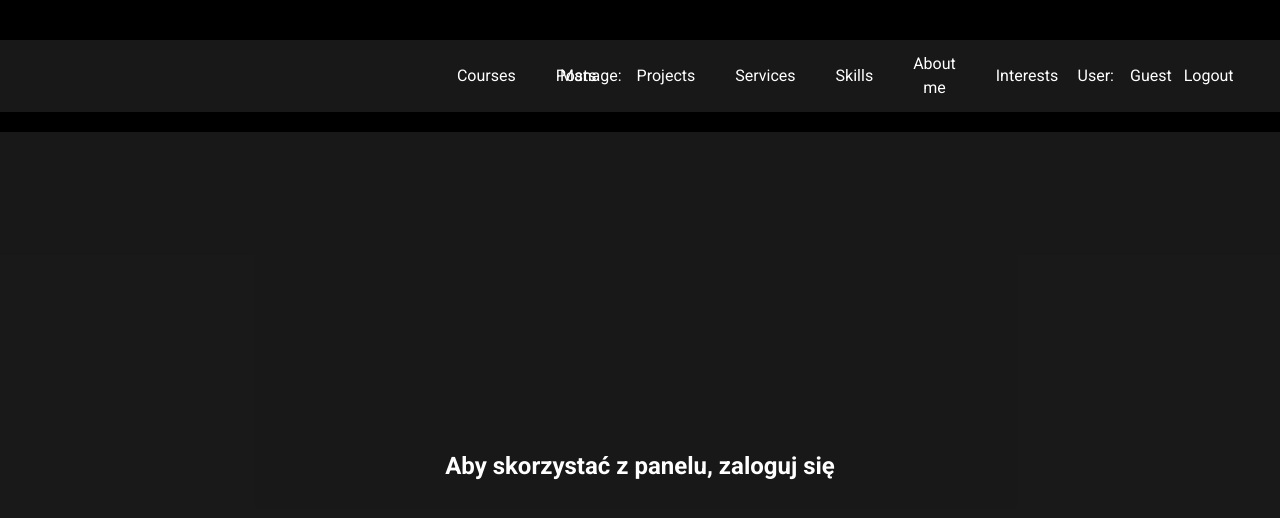
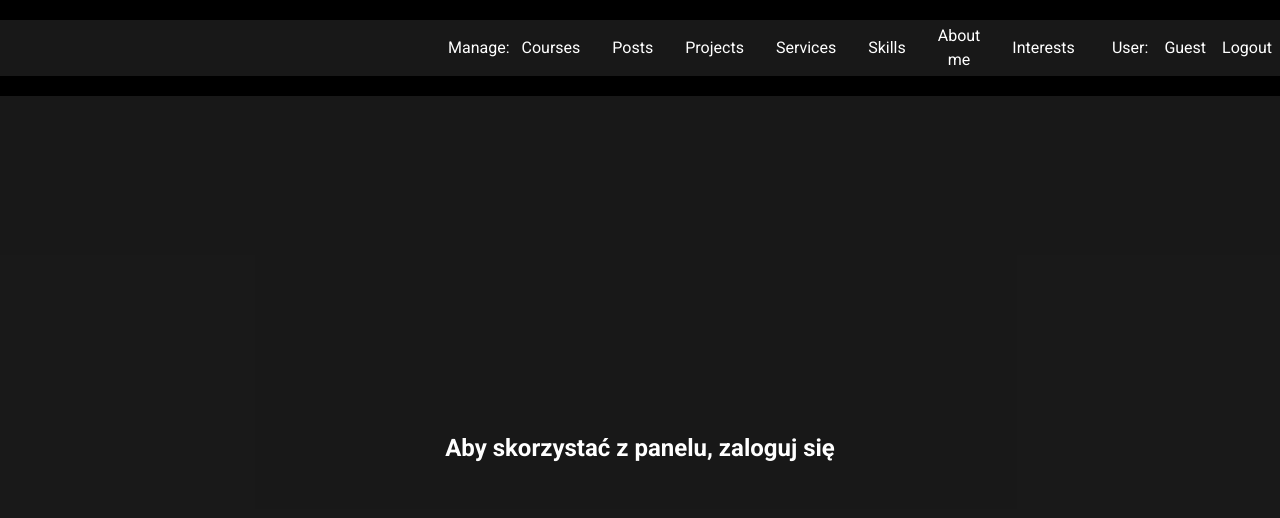
Before and after one commit to matej2314/my-portfolio, a React (Vite) app in the folder Frontend/: page /cms in a window 1280 px wide. Shown: the top 518 px of the page. Built offline with nearby package versions, Linux system fonts and the light colour scheme; no server answers.

Commit message:
changes in styling and in new cms sections

```diff
--- a/Frontend/src/components/cms/cms-components/CmsMenu.jsx
+++ b/Frontend/src/components/cms/cms-components/CmsMenu.jsx
@@ -6,6 +6,7 @@ import { cmsComponents } from './cms-componenst-styles';
 export default function CmsMenu({ handleSelected }) {
     const { user, logout, isAuthenticated } = useContext(AuthContext);
     const navigate = useNavigate();
+
 
     const handleLogOut = async () => {
         try {
@@ -20,6 +21,7 @@ export default function CmsMenu({ handleSelected }) {
     return (
 
         <div className={cmsComponents.cmsMenu.wrapper}>
+            <div className='w-full h-fit flex justify-stretch items-center pl-[28rem]'>
                 <h2 className={cmsComponents.cmsMenu.h2}>Manage:</h2>
                 <ul className={cmsComponents.cmsMenu.ul}>
                     <li className={cmsComponents.cmsMenu.li}><button disabled={!isAuthenticated} onClick={() => handleSelected('courses')}>Courses</button></li>
@@ -30,19 +32,17 @@ export default function CmsMenu({ handleSelected }) {
                     <li className={cmsComponents.cmsMenu.li}><button disabled={!isAuthenticated} onClick={() => handleSelected('about')}>About me</button></li>
                     <li className={cmsComponents.cmsMenu.li}><button disabled={!isAuthenticated} onClick={() => handleSelected('interests')}>Interests</button></li>
                 </ul>
+            </div>
+            <div className={cmsComponents.cmsMenu.userDiv}>
+                <span className='w-fit h-fit'>User:</span>
                 {user && user.userName ? (
-                <div className={cmsComponents.cmsMenu.userDiv}>
-                    <span>User:</span>
-                    <span>{user.userName}</span>
+                    <p className='w-fit h-fit'>{user.userName}</p>
+                ) : (
+                    <p className='w-fit h-fit'>Guest</p>
+                )}
+                <div className='w-fit h-fit flex justify-center'>
+                    <button onClick={handleLogOut} className={cmsComponents.cmsMenu.logOutBtn}>Logout</button>
                 </div>
-            ) : (
-                <div className={cmsComponents.cmsMenu.userDiv}>
-                    <span>User:</span>
-                    <span>Guest</span>
-                </div>
-            )}
-            <div className='w-full h-fit'>
-                <button onClick={handleLogOut} className={cmsComponents.cmsMenu.logOutBtn}>Logout</button>
             </div>
         </div>
     );
--- a/Frontend/src/components/cms/cms-components/ManageAbout.jsx
+++ b/Frontend/src/components/cms/cms-components/ManageAbout.jsx
@@ -10,8 +10,8 @@ export default function ManageAbout() {
 
 
     return (
-        <div className={cmsComponents.wrapper.wrapper}>
-            <ul className={cmsComponents.ul.ul}>
+        <div className="w-full h-full bg-neutral-600/30 flex justify-center items-center">
+            <ul className="w-1/2 h-1/2 bg-blabk">
                 {!isLoading && about && Array.isArray(about) ? (
                     about.map((text) => {
                         <li className={cmsComponents.li.li}>
@@ -20,7 +20,7 @@ export default function ManageAbout() {
                         </li>
                     })
                 ) : (
-                    <p className={cmsComponents.managePosts.noPostsLi}>Brak opisów.</p>
+                    <p className="w-fit h-fit text-2xl text-white">Brak opisów.</p>
                 )}
             </ul>
         </div>
--- a/Frontend/src/components/cms/cms-components/ManageInterests.jsx
+++ b/Frontend/src/components/cms/cms-components/ManageInterests.jsx
@@ -4,8 +4,28 @@ import { cmsComponents } from './cms-componenst-styles';
 
 
 export default function ManageInterests() {
-    const { refreshData } = useContext(DataContext);
+    const { refreshData, fetchedData, isLoading } = useContext(DataContext);
+    const interests = fetchedData.data.interests;
+    console.log(interests)
+
+
     return (
-        <p>Manage interests</p>
+        <div className={cmsComponents.wrapper.wrapper}>
+            <h2 className={cmsComponents.h2.h2}>Interests in DB:</h2>
+            <ul className='w-1/3 h-full flex flex-col justify-center items-center'>
+                {!isLoading && interests && Array.isArray(interests) ? (
+                    interests.map((interest) => {
+                        <li className='w-full flex justify-around'>
+                            <span>{interest.id}</span>
+                            {interest.intName}
+                        </li>
+                    })
+                ) : (
+                    <div className={cmsComponents.managePosts.noPostsLi}>
+                        <p>Brak zainteresowań</p>
+                    </div>
+                )}
+            </ul>
+        </div>
     )
 }
--- a/Frontend/src/components/cms/cms-components/cms-componenst-styles.js
+++ b/Frontend/src/components/cms/cms-components/cms-componenst-styles.js
@@ -1,11 +1,11 @@
 export const cmsComponents = {
     cmsMenu: {
-        wrapper: "w-full h-fit flex flex-row justify-between items-center text-white bg-neutral-600/30 py-3 px-[35rem]",
-        ul: "w-full h-fit flex flex-row justify-center items-center gap-10 ml-14",
-        h2: 'w-fit h-fit flex flex-row justify-center items-center',
-        li: 'hover:text-lime-600',
-        userDiv: 'w-full h-fit flex flex-row justify-between gap-4 ml-[15rem]',
-        logOutBtn: 'ml-3 hover:text-lime-600',
+        wrapper: "w-full h-fit flex flex-row justify-between items-center text-white bg-neutral-600/30 py-1",
+        ul: "w-full h-fit flex flex-row justify-center items-center gap-8",
+        h2: 'w-full h-fit flex flex-row justify-around items-center mr-3',
+        li: 'w-full h-fit flex flex-row justify-around hover:text-lime-600',
+        userDiv:'w-full h-fit flex flex-row justify-end gap-4 pr-2',
+        logOutBtn: 'w-full h-full hover:text-lime-600',
     },
     loginForm: {
         form: "w-fit h-fit flex flex-col justify-center items-center gap-5 text-white",
--- a/Frontend/src/components/cms/cmsPages-styles.js
+++ b/Frontend/src/components/cms/cmsPages-styles.js
@@ -1,12 +1,12 @@
 export const cmsPages = {
     indexPage: {
-        main: "w-screen h-screen flex flex-row justify-center items-center bg-neutral-400 pt-10",
+        main: "w-screen h-screen flex justify-center items-center bg-neutral-400 pt-10",
         mainDiv: "w-1/2 h-fit flex flex-col justify-between items-center bg-neutral-600/30 p-5 text-white border-2 border-black rounded-md shadow-2xl shadow-grey-700",
         buttonWrapper: "w-full h-full flex flex-row items-center justify-center text-white gap-4",
         button: "w-fit h-fit p-5 bg-neutral-700 rounded-md border-[1px] border-white shadow-xl shadow-grey-700 hover:bg-neutral-600 hover:shadow-lg",
     },
     mainPage: {
-        main: "w-dvw h-dvh flex flex-col justify-start items-center bg-black pt-10 gap-5 overflow-y-auto",
+        main: "w-dvw h-dvh flex flex-col justify-start items-center bg-black pt-5 gap-5 overflow-y-auto",
         contentWrapper: "w-full h-full flex flex-row justify-center items-stretch",
         parWrapper: "w-full h-[98%] flex flex-row justify-center items-center bg-neutral-600/30",
         paragraph: "text-2xl text-white font-bold",
--- a/Frontend/src/components/portfolio-sections/InterestsSection.jsx
+++ b/Frontend/src/components/portfolio-sections/InterestsSection.jsx
@@ -8,7 +8,6 @@ export default function Interests() {
     const dataCtx = useContext(DataContext);
     const loading = dataCtx.isLoading;
     const interests = dataCtx.fetchedData.data.interests || '';
-
 
     return (
         <motion.div
@@ -21,17 +20,16 @@ export default function Interests() {
                     Interests
                 </h2>
             </div>
-            <ul
-                className="w-full grid grid-rows-auto md:grid-cols-2 gap-x-6 pb-4 ">
-
+            <ul className="w-full h-full grid grid-cols-3 gap-6 pb-4 md:text-xl pl-[6.5rem]">
                 {!loading && interests && Array.isArray(interests) ? (
-                    interests.map((interest) => (
+                    interests.map((interest, index) => (
                         <motion.li
                             key={interest.id}
                             initial={{ opacity: 0, scale: 0.8 }}
                             whileInView={{ opacity: 1, scale: 1 }}
                             transition={{ duration: 0.5, ease: "easeOut" }}
                             viewport={{ amount: 0.4, once: false }}
+
                             className={`${sectionsClasses.li.li} text-xl`}
                         >
                             {interest.intName}
--- a/Frontend/src/components/portfolio-sections/portSections-classes.js
+++ b/Frontend/src/components/portfolio-sections/portSections-classes.js
@@ -55,7 +55,7 @@ export const sectionsClasses = {
     },
 
     li: {
-        li: "w-full flex justify-around pb-2",
+        li: "w-fit h-fit flex justify-around pb-2",
     },
     buttonsList: {
         buttonsList: "w-fit indirect:w-11/12 sm:w-11/12 md:w-11/12 flex flex-row justify-around items-center py-2.5 px-2 md:py-2 md:px-2 md:px-0 border-2 border-[#6f963b] my-4 mx-auto border-opacity-15 rounded-full gap-3",
--- a/Frontend/src/components/projects/Projects.jsx
+++ b/Frontend/src/components/projects/Projects.jsx
@@ -42,6 +42,7 @@ export default function Projects({ selectedCategory }) {
                                     transition={{ duration: 0.2, ease: "easeIn", type: "spring", damping: 70, stiffness: 70 }}
                                     className={projectsClasses.project.li}
                                     key={project.id}
+                                    tabIndex={0}
                                     onMouseEnter={() => { !isMobile && handleFlipCard(project.id) }}
                                     onMouseLeave={() => { !isMobile && handleBackCardFront(project.id) }}
                                     onFocus={() => { isMobile && handleFlipCard(project.id) }}
```
Lines whose indentation alone changed are shown as unchanged.
